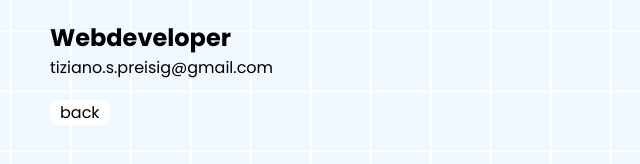
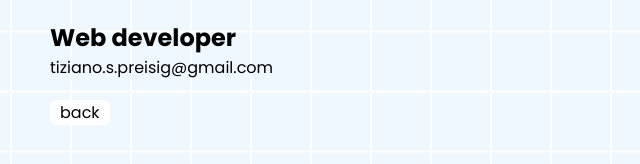
Before and after one commit to tpreisig/web-portfolio, a plain HTML site: page contact.html in a window 1280 px wide. Shown: the top 164 px of the page, 0-640 px from the left. Drawn offline with Linux system fonts and the light colour scheme.

Commit message:
Update contact.html

```diff
--- a/contact.html
+++ b/contact.html
@@ -24,7 +24,7 @@
 
 <body>
     <div>
-        <h2>Webdeveloper</h2>
+        <h2>Web developer</h2>
         <p>tiziano.s.preisig@gmail.com</p>
     </div>
     <a href="./index.html" id="back-link">back</a>
```
